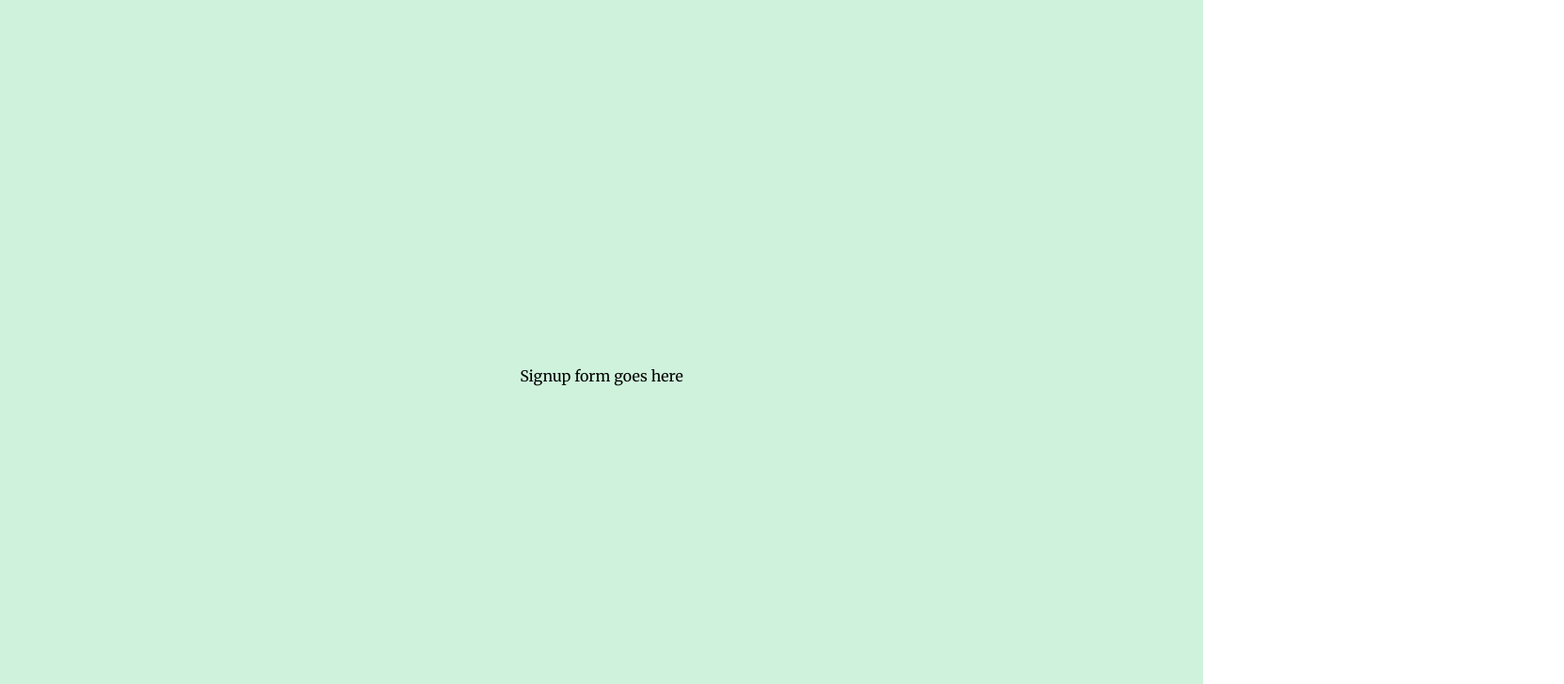
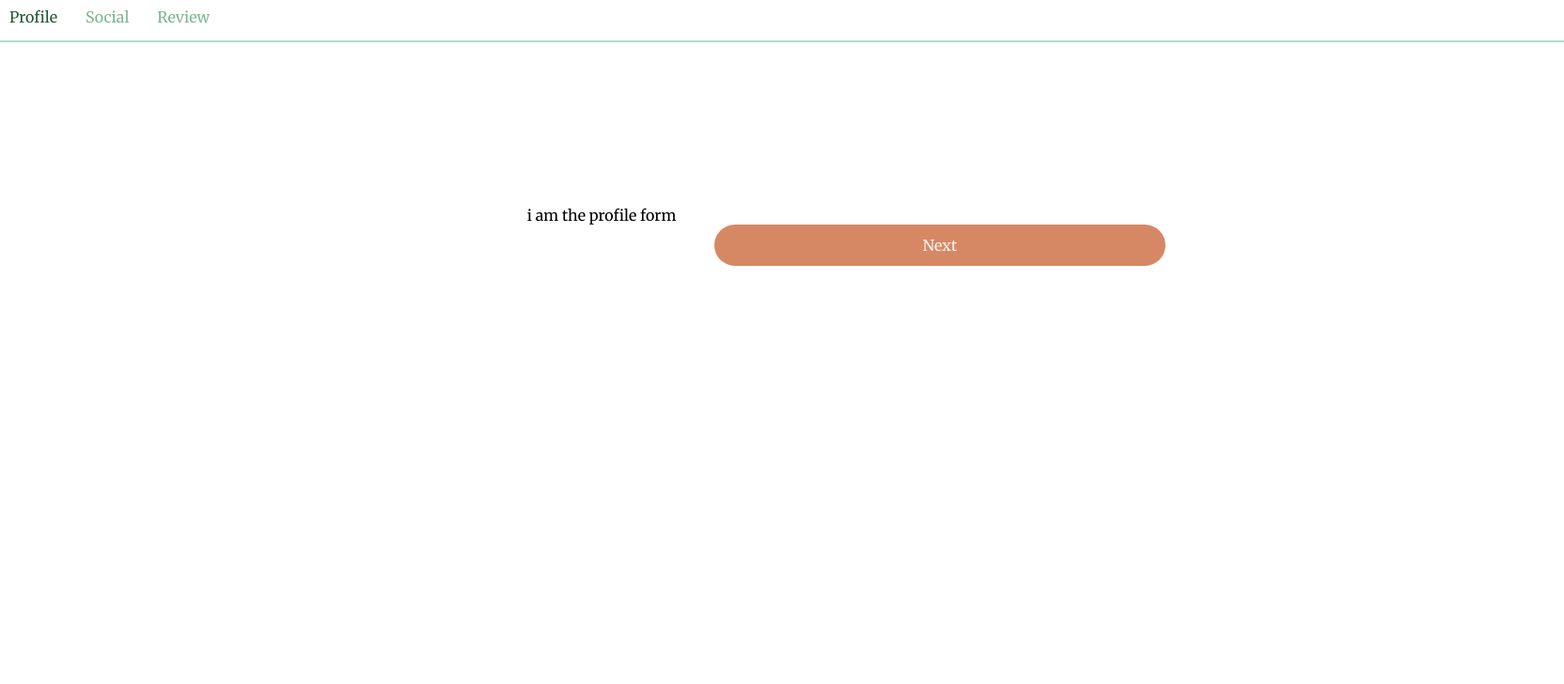
Before and after one commit to Artix9/20-react-apps, a React (Create React App) app in the folder B02-Multi-Step-Form/: page / in a window 1280 px wide. Shown: the top 728 px of the page at 94% size, 1664 px wide, since content can reach past the window. Built offline with nearby package versions, Linux system fonts and the light colour scheme; the HTML template or start-up script is replaced by a standard one.

Commit message:
B02-1 MultiStep with Router

```diff
--- a/B02-Multi-Step-Form/package.json
+++ b/B02-Multi-Step-Form/package.json
@@ -8,6 +8,7 @@
     "@testing-library/user-event": "^7.1.2",
     "react": "^16.13.1",
     "react-dom": "^16.13.1",
+    "react-router-dom": "^5.2.0",
     "react-scripts": "3.4.1"
   },
   "scripts": {
--- a/B02-Multi-Step-Form/src/App.js
+++ b/B02-Multi-Step-Form/src/App.js
@@ -1,6 +1,12 @@
-import React from 'react';
-import './App.css';
+import React from "react";
+import { BrowserRouter as Router } from "react-router-dom";
+import "./App.css";
+import SignupForm from "./components/SignupForm/SignupForm";
 
 export default function App() {
-  return <div className="app">Signup form goes here</div>;
+  return (
+    <Router>
+      <SignupForm />
+    </Router>
+  );
 }
--- /dev/null
+++ b/B02-Multi-Step-Form/src/components/SignupForm/1ProfileForm.js
@@ -0,0 +1,9 @@
+import React from "react";
+
+export default function ProfileForm() {
+  return (
+    <form>
+      i am the profile form <input type="submit" value="Next" />
+    </form>
+  );
+}
--- /dev/null
+++ b/B02-Multi-Step-Form/src/components/SignupForm/2SocialForm.js
@@ -0,0 +1,9 @@
+import React from "react";
+
+export default function SocialForm() {
+  return (
+    <form>
+      i am the social form <input type="submit" value="Next" />
+    </form>
+  );
+}
--- /dev/null
+++ b/B02-Multi-Step-Form/src/components/SignupForm/3Review.js
@@ -0,0 +1,9 @@
+import React from "react";
+
+export default function Review() {
+  return (
+    <form>
+      i am the review form <input type="submit" value="Submit All Info" />
+    </form>
+  );
+}
--- /dev/null
+++ b/B02-Multi-Step-Form/src/components/SignupForm/SignupForm.js
@@ -0,0 +1,22 @@
+import React from "react";
+import { Route, Switch } from "react-router-dom";
+import ProfileForm from "./1ProfileForm";
+import SocialForm from "./2SocialForm";
+import Review from "./3Review";
+import StepLinks from "./StepLinks";
+
+export default function SignupForm() {
+  return (
+    <div className="signup-form">
+      {/* show the steps and links */}
+      <StepLinks />
+
+      {/* show the forms */}
+      <Switch>
+        <Route path="/" exact component={ProfileForm} />
+        <Route path="/social" component={SocialForm} />
+        <Route path="/review" component={Review} />
+      </Switch>
+    </div>
+  );
+}
--- /dev/null
+++ b/B02-Multi-Step-Form/src/components/SignupForm/StepLinks.js
@@ -0,0 +1,14 @@
+import React from "react";
+import { NavLink } from "react-router-dom";
+
+export default function StepLinks() {
+  return (
+    <div className="step-links">
+      <NavLink to="/" exact>
+        Profile
+      </NavLink>
+      <NavLink to="/social">Social</NavLink>
+      <NavLink to="review">Review</NavLink>
+    </div>
+  );
+}
```
Also changed, not shown: B02-Multi-Step-Form/src/App.css (+12 -12 lines), 2 other files (tests, documents, lock files or other folders).
